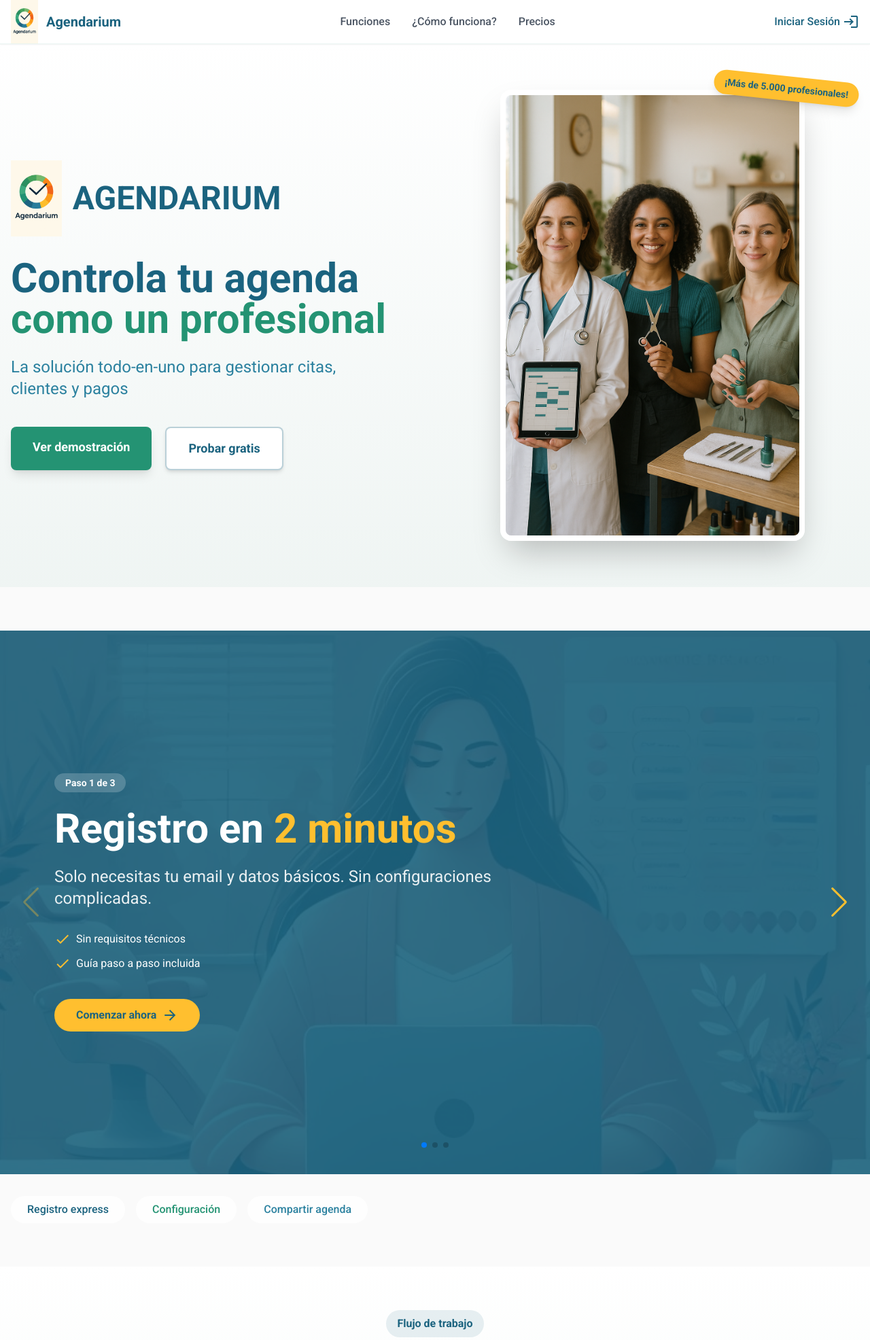
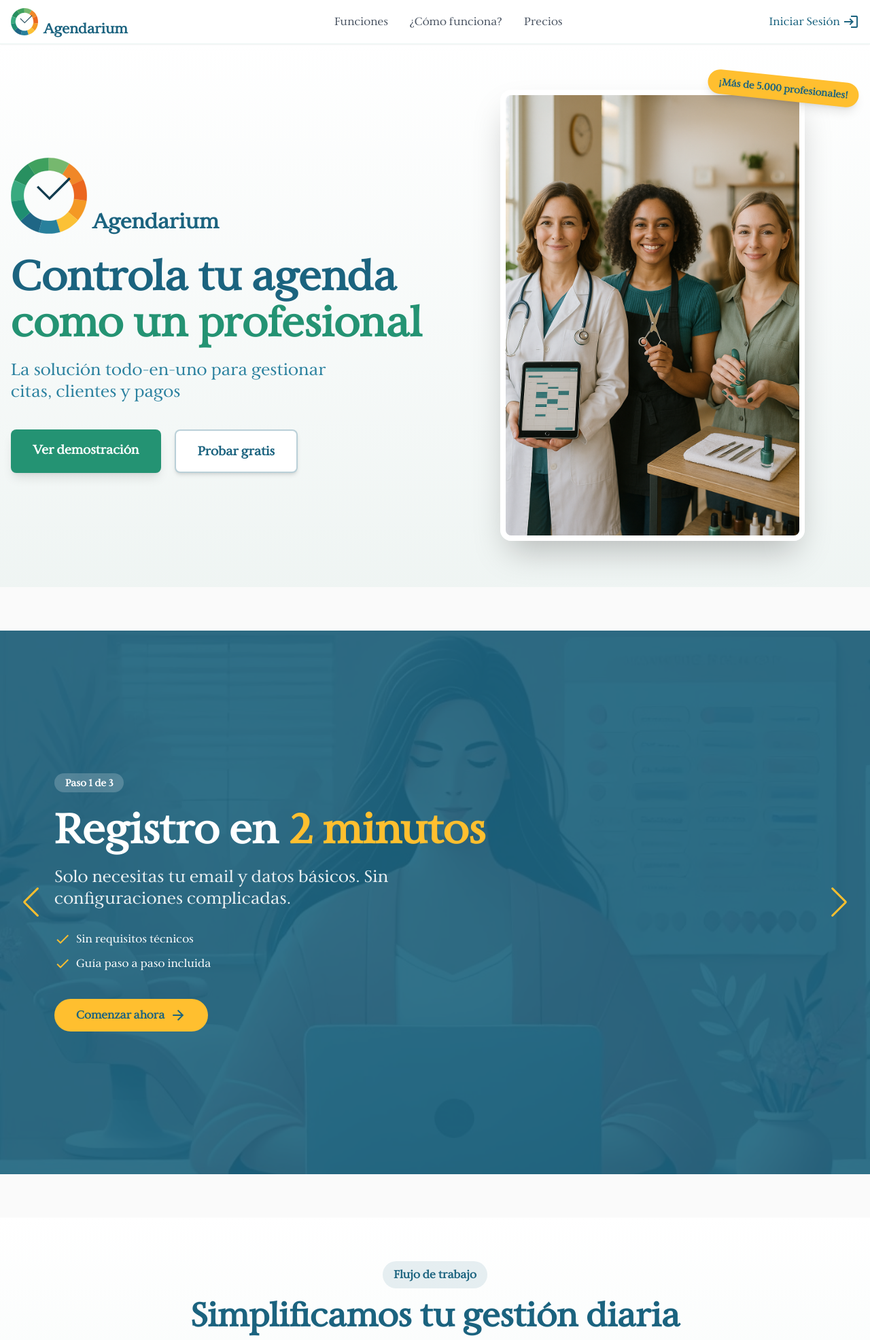
Before and after one commit to krakerbrain/agenda, a PHP site: page /agenda/ in a window 1280 px wide. Shown: the top 1972 px of the page at 68% size. Run offline with PHP 8.4, Linux system fonts and the light colour scheme; some libraries are stand-ins or nearby versions.

Commit message:
Add new SVG logos for Agendarium: Imagotipo and Isotipo

```diff
--- a/index.php
+++ b/index.php
@@ -5,20 +5,20 @@ $baseUrl = ConfigUrl::get();
 include_once __DIR__ . '/landing/partials/head.php';
 ?>
 
-<body class="bg-custom-light font-sans text-gray-800">
+<body class="bg-custom-light text-gray-800">
     <?php
     include_once __DIR__ . '/landing/partials/navbar.php';
     ?>
 
     <!-- Sección Hero con Logo Destacado -->
     <section id="home" class="min-h-screen flex items-center bg-gradient-to-b from-white to-[#249373]/5">
-        <div class="container mx-auto px-4 py-12">
+        <div class="container mx-auto px-4 py-10">
             <!-- Logo Superior Centrado (Mobile) -->
             <div class="lg:hidden flex justify-center mb-8">
-                <div class="flex items-center">
-                    <img src="<?php echo $baseUrl; ?>assets/img/landing/logo_agendarium.png" alt="Logo Agendarium"
-                        class="h-24 w-auto">
-                    <span class="text-4xl font-bold text-[#1B637F] ml-3">AGENDARIUM</span>
+                <div class="flex items-center ">
+                    <img src="<?php echo $baseUrl; ?>assets\img\landing\logo\Isotipo-Agendarium.svg"
+                        alt="Logo Agendarium" class="h-24 w-auto">
+                    <span class="text-4xl font-bold text-[#1B637F] ml-3">Agendarium</span>
                 </div>
             </div>
 
@@ -26,17 +26,17 @@ include_once __DIR__ . '/landing/partials/head.php';
                 <!-- Contenido Textual -->
                 <div class="order-2 lg:order-1 text-center lg:text-left">
                     <!-- Logo + Nombre (Desktop) -->
-                    <div class="hidden lg:flex items-center mb-8">
-                        <img src="<?php echo $baseUrl; ?>assets/img/landing/logo_agendarium.png" alt="Logo Agendarium"
-                            class="h-28 w-auto mr-4">
-                        <span class="text-5xl font-bold text-[#1B637F]">AGENDARIUM</span>
+                    <div class="hidden lg:flex items-end mb-8">
+                        <img src="<?php echo $baseUrl; ?>assets\img\landing\logo\Isotipo-Agendarium.svg"
+                            alt="Logo Agendarium" class="h-28 w-auto mr-2">
+                        <span class="text-3xl font-bold text-[#1B637F]">Agendarium</span>
                     </div>
 
                     <!-- Título -->
-                    <h1 class="text-4xl sm:text-5xl xl:text-6xl font-bold mb-6 leading-tight text-[#1B637F]">
-                        Controla tu agenda <br>
-                        <span class="text-[#249373]">como un profesional</span>
-                    </h1>
+                    <h1 class="text-4xl sm:text-5xl xl:text-6xl font-bold mb-2 leading-tight text-[#1B637F]">Controla tu
+                        agenda</h1>
+                    <h1 class="text-4xl sm:text-5xl xl:text-6xl font-bold mb-6 leading-tight text-[#249373]">como un
+                        profesional</h1>
 
                     <!-- Subtítulo -->
                     <p class="text-xl md:text-2xl text-[#2B819F] mb-10 max-w-lg mx-auto lg:mx-0">
@@ -182,31 +182,7 @@ include_once __DIR__ . '/landing/partials/head.php';
             <div class="swiper-button-prev !text-[#FFBF2F] !left-8"></div>
         </div>
 
-        <!-- Miniaturas (Opcional) -->
-        <div class="container px-4 mt-8 hidden md:block">
-            <div class="swiper howItWorks-thumbs">
-                <div class="swiper-wrapper">
-                    <div class="swiper-slide !w-auto !mr-4">
-                        <button
-                            class="text-[#1B637F] bg-white/80 hover:bg-white px-6 py-2 rounded-full font-medium transition-colors">
-                            Registro express
-                        </button>
-                    </div>
-                    <div class="swiper-slide !w-auto !mr-4">
-                        <button
-                            class="text-[#249373] bg-white/80 hover:bg-white px-6 py-2 rounded-full font-medium transition-colors">
-                            Configuración
-                        </button>
-                    </div>
-                    <div class="swiper-slide !w-auto">
-                        <button
-                            class="text-[#2B819F] bg-white/80 hover:bg-white px-6 py-2 rounded-full font-medium transition-colors">
-                            Compartir agenda
-                        </button>
-                    </div>
-                </div>
-            </div>
-        </div>
+
     </section>
 
     <!-- Scripts de Swiper -->
@@ -400,15 +376,7 @@ include_once __DIR__ . '/landing/partials/head.php';
                             </li>
                         </ul>
                     </div>
-                    <div
-                        class="bg-white p-6 rounded-xl border-l-4 border-[#249373] shadow-sm hover:shadow-[0_4px_12px_rgba(43,129,159,0.1)]">
-                        <div
-                            class="w-10 h-10 bg-[#1B637F]/10 text-[#1B637F] rounded-full flex items-center justify-center mb-4">
-                            <span class="material-icons">notifications</span>
-                        </div>
-                        <h3 class="text-[#1B637F] font-semibold mb-2">Recordatorios automáticos</h3>
-                        <p class="text-gray-600">Notificaciones inteligentes para reducir inasistencias</p>
-                    </div>
+
                 </div>
 
                 <div class="text-center mt-8">
--- a/landing/partials/head.php
+++ b/landing/partials/head.php
@@ -7,7 +7,7 @@
     <title>Agendarium - Gestión de Citas</title>
     <link rel="preconnect" href="https://fonts.googleapis.com">
     <link rel="preconnect" href="https://fonts.gstatic.com" crossorigin>
-    <link href="https://fonts.googleapis.com/css2?family=Roboto:wght@300;400;500;700&display=swap" rel="stylesheet">
+    <!-- <link href="https://fonts.googleapis.com/css2?family=Roboto:wght@300;400;500;700&display=swap" rel="stylesheet"> -->
     <script src="https://cdn.tailwindcss.com"></script>
     <link href="https://fonts.googleapis.com/icon?family=Material+Icons" rel="stylesheet">
     <link rel="stylesheet" href="https://cdn.jsdelivr.net/npm/swiper@11/swiper-bundle.min.css" />
@@ -30,6 +30,19 @@
         }
     </script>
     <style>
+        @font-face {
+            font-family: 'CarrigPro-Regular';
+            src: url(assets/fonts/CarrigPro-Regular.woff2) format('woff2');
+        }
+
+        :root {
+            font-family: 'CarrigPro-Regular', sans-serif;
+        }
+
+        body {
+            font-family: 'CarrigPro-Regular', sans-serif;
+        }
+
         .bg-custom-light {
             background-color: #FAFAFA;
         }
--- a/landing/partials/navbar.php
+++ b/landing/partials/navbar.php
@@ -4,16 +4,16 @@
           <div class="flex justify-between items-center h-16">
 
               <!-- Contenedor Logo + Nombre -->
-              <div class="flex items-center space-x-3">
+              <div class="flex items-end">
                   <!-- ESPACIO PARA LOGO -->
                   <div class="w-10">
                       <!-- Icono temporal (reemplazar por tu logo) -->
-                      <img src="<?php echo $baseUrl; ?>assets/img/landing/logo_agendarium.png" alt="Logo Agendarium"
-                          class="h-16 w-auto mr-3">
+                      <img src="<?php echo $baseUrl; ?>assets/img/landing/logo/Isotipo-Agendarium.svg"
+                          alt="Logo Agendarium" class="h-16 w-auto mr-3">
                   </div>
 
                   <!-- Nombre de la app - Puedes usar texto o incluir logo con texto -->
-                  <a href="#" class="text-xl font-bold text-[#1B637F] hover:text-[#2B819F] transition-colors">
+                  <a href="#" class="text-xl font-bold text-[#1B637F] hover:text-[#2B819F] transition-colors mb-2 ml-2">
                       Agendarium
                   </a>
               </div>
```
Also changed, not shown: assets/fonts/CarrigPro-Regular.woff2 (added), assets/img/landing/logo/Imagotipo-Agendarium.svg (added), assets/img/landing/logo/Isotipo-Agendarium.svg (added), assets/img/landing/logo_agendarium.png (deleted). Lines whose indentation alone changed are shown as unchanged.
